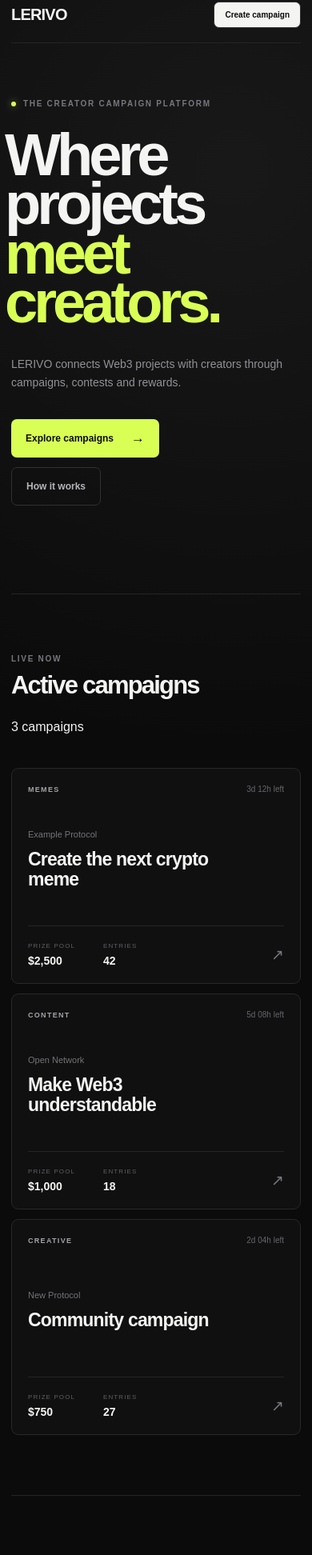
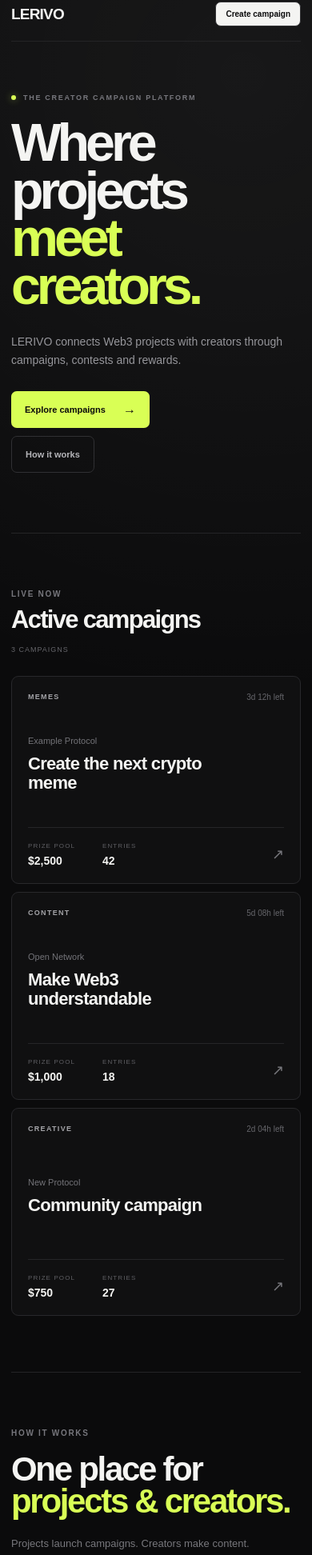
Before and after one commit to amirxme/lerivo-x, a Next.js app: page / in a window 390 px wide. Shown: the part 16-1960 px from the top of the page at 80% size. Built offline with nearby package versions, Linux system fonts and the light colour scheme.

Commit message:
Update globals.css

```diff
--- a/app/globals.css
+++ b/app/globals.css
@@ -31,9 +31,9 @@ button {
   overflow: hidden;
   background:
     radial-gradient(
-      circle at 75% 8%,
+      circle at 78% 4%,
       rgba(255, 255, 255, 0.055),
-      transparent 28%
+      transparent 30%
     ),
     #0b0b0c;
 }
@@ -42,7 +42,7 @@ button {
 
 .navbar {
   width: min(1180px, calc(100% - 40px));
-  height: 82px;
+  height: 76px;
   margin: 0 auto;
   display: flex;
   align-items: center;
@@ -51,7 +51,7 @@ button {
 }
 
 .logo {
-  font-size: 20px;
+  font-size: 19px;
   font-weight: 800;
   letter-spacing: -0.8px;
 }
@@ -63,8 +63,8 @@ button {
 }
 
 .nav-links a {
-  color: #96969b;
-  font-size: 13px;
+  color: #8d8d92;
+  font-size: 12px;
   transition: color 0.2s ease;
 }
 
@@ -76,9 +76,9 @@ button {
   border: 1px solid #333336;
   background: #f4f4f2;
   color: #0b0b0c;
-  padding: 11px 17px;
+  padding: 10px 16px;
   border-radius: 7px;
-  font-size: 12px;
+  font-size: 11px;
   font-weight: 700;
   cursor: pointer;
   transition:
@@ -95,18 +95,17 @@ button {
 
 .hero {
   width: min(1180px, calc(100% - 40px));
-  min-height: 680px;
+  min-height: 570px;
   margin: 0 auto;
   display: flex;
-  flex-direction: column;
-  justify-content: center;
+  align-items: center;
   position: relative;
   border-bottom: 1px solid #242426;
 }
 
 .hero-content {
-  max-width: 780px;
-  padding: 90px 0 120px;
+  max-width: 850px;
+  padding: 80px 0 90px;
 }
 
 .eyebrow,
@@ -121,7 +120,7 @@ button {
   display: flex;
   align-items: center;
   gap: 9px;
-  margin-bottom: 28px;
+  margin-bottom: 25px;
 }
 
 .status-dot {
@@ -129,15 +128,15 @@ button {
   height: 6px;
   border-radius: 50%;
   background: #d9ff55;
-  box-shadow: 0 0 10px rgba(217, 255, 85, 0.5);
+  box-shadow: 0 0 10px rgba(217, 255, 85, 0.45);
 }
 
 .hero h1 {
-  font-size: clamp(70px, 10vw, 142px);
-  line-height: 0.83;
-  letter-spacing: -8px;
+  max-width: 900px;
+  font-size: clamp(68px, 9vw, 126px);
+  line-height: 0.88;
+  letter-spacing: -7px;
   font-weight: 700;
-  margin-left: -8px;
 }
 
 .hero h1 span {
@@ -145,18 +144,18 @@ button {
 }
 
 .hero p {
-  max-width: 480px;
-  margin-top: 42px;
-  color: #929297;
-  font-size: 16px;
+  max-width: 500px;
+  margin-top: 34px;
+  color: #96969b;
+  font-size: 15px;
   line-height: 1.65;
 }
 
 .hero-actions {
   display: flex;
   align-items: center;
-  gap: 12px;
-  margin-top: 34px;
+  gap: 10px;
+  margin-top: 30px;
 }
 
 .primary-button,
@@ -164,14 +163,15 @@ button {
   display: inline-flex;
   align-items: center;
   gap: 22px;
-  height: 48px;
-  padding: 0 18px;
+  height: 46px;
+  padding: 0 17px;
   border-radius: 7px;
-  font-size: 12px;
+  font-size: 11px;
   font-weight: 700;
   transition:
     transform 0.2s ease,
-    background 0.2s ease;
+    background 0.2s ease,
+    border-color 0.2s ease;
 }
 
 .primary-button {
@@ -180,7 +180,7 @@ button {
 }
 
 .primary-button span {
-  font-size: 17px;
+  font-size: 16px;
 }
 
 .secondary-button {
@@ -195,28 +195,7 @@ button {
 
 .secondary-button:hover {
   background: #151517;
-}
-
-.hero-meta {
-  position: absolute;
-  right: 0;
-  bottom: 36px;
-  display: flex;
-  gap: 34px;
-}
-
-.hero-meta div {
-  display: flex;
-  flex-direction: column;
-  gap: 7px;
-  color: #55555a;
-  font-size: 9px;
-  letter-spacing: 1.3px;
-}
-
-.hero-meta span {
-  color: #a0a0a5;
-  font-size: 11px;
+  border-color: #444448;
 }
 
 /* CAMPAIGNS */
@@ -224,7 +203,7 @@ button {
 .campaign-section {
   width: min(1180px, calc(100% - 40px));
   margin: 0 auto;
-  padding: 110px 0;
+  padding: 95px 0 105px;
   border-bottom: 1px solid #242426;
 }
 
@@ -232,27 +211,20 @@ button {
   display: flex;
   align-items: flex-end;
   justify-content: space-between;
-  margin-bottom: 42px;
+  margin-bottom: 34px;
 }
 
 .section-header h2 {
-  margin-top: 10px;
-  font-size: 38px;
-  letter-spacing: -1.8px;
+  margin-top: 9px;
+  font-size: 36px;
+  letter-spacing: -1.7px;
 }
 
-.view-all {
-  color: #8e8e93;
-  font-size: 12px;
-  transition: color 0.2s ease;
-}
-
-.view-all span {
-  margin-left: 10px;
-}
-
-.view-all:hover {
-  color: #ffffff;
+.campaign-count {
+  color: #65656a;
+  font-size: 10px;
+  letter-spacing: 1px;
+  text-transform: uppercase;
 }
 
 .campaign-grid {
@@ -262,7 +234,7 @@ button {
 }
 
 .campaign-card {
-  min-height: 310px;
+  min-height: 285px;
   padding: 20px;
   border: 1px solid #28282b;
   border-radius: 9px;
@@ -272,11 +244,13 @@ button {
   justify-content: space-between;
   transition:
     border-color 0.25s ease,
-    transform 0.25s ease;
+    transform 0.25s ease,
+    background 0.25s ease;
 }
 
 .campaign-card:hover {
-  border-color: #454549;
+  border-color: #47474b;
+  background: #121214;
   transform: translateY(-3px);
 }
 
@@ -302,21 +276,21 @@ button {
 .project-name {
   color: #737378;
   font-size: 11px;
-  margin-bottom: 13px;
+  margin-bottom: 11px;
 }
 
 .card-main h3 {
   max-width: 270px;
-  font-size: 23px;
+  font-size: 22px;
   line-height: 1.1;
-  letter-spacing: -0.8px;
+  letter-spacing: -0.7px;
 }
 
 .card-bottom {
-  padding-top: 20px;
+  padding-top: 18px;
   border-top: 1px solid #252528;
   justify-content: flex-start;
-  gap: 35px;
+  gap: 34px;
 }
 
 .card-bottom > div {
@@ -339,7 +313,15 @@ button {
 .arrow {
   margin-left: auto;
   color: #77777c;
-  font-size: 19px;
+  font-size: 18px;
+  transition:
+    transform 0.2s ease,
+    color 0.2s ease;
+}
+
+.campaign-card:hover .arrow {
+  color: #d9ff55;
+  transform: translate(2px, -2px);
 }
 
 /* PROCESS */
@@ -347,18 +329,44 @@ button {
 .process-section {
   width: min(1180px, calc(100% - 40px));
   margin: 0 auto;
-  padding: 110px 0 130px;
+  padding: 95px 0 115px;
+}
+
+.process-intro {
+  display: flex;
+  align-items: flex-end;
+  justify-content: space-between;
+  gap: 40px;
+  margin-top: 22px;
+}
+
+.process-intro h2 {
+  font-size: 54px;
+  line-height: 0.95;
+  letter-spacing: -3px;
+}
+
+.process-intro h2 span {
+  color: #d9ff55;
+}
+
+.process-intro p {
+  max-width: 330px;
+  color: #77777c;
+  font-size: 13px;
+  line-height: 1.65;
+  padding-bottom: 4px;
 }
 
 .process-grid {
   display: grid;
   grid-template-columns: repeat(3, 1fr);
-  margin-top: 48px;
+  margin-top: 65px;
   border-top: 1px solid #28282b;
 }
 
 .process-grid > div {
-  padding: 28px 30px 0 0;
+  padding: 25px 30px 0 0;
   border-right: 1px solid #28282b;
 }
 
@@ -376,14 +384,14 @@ button {
 }
 
 .process-grid h3 {
-  margin-top: 65px;
-  font-size: 25px;
+  margin-top: 55px;
+  font-size: 24px;
   letter-spacing: -1px;
 }
 
 .process-grid p {
   max-width: 280px;
-  margin-top: 15px;
+  margin-top: 14px;
   color: #77777c;
   font-size: 13px;
   line-height: 1.65;
@@ -394,11 +402,11 @@ button {
 .footer {
   width: min(1180px, calc(100% - 40px));
   margin: 0 auto;
-  padding: 28px 0;
+  padding: 26px 0;
   display: flex;
   justify-content: space-between;
   color: #55555a;
-  font-size: 11px;
+  font-size: 10px;
   border-top: 1px solid #242426;
 }
 
@@ -407,7 +415,7 @@ button {
 @media (max-width: 760px) {
   .navbar {
     width: calc(100% - 28px);
-    height: 70px;
+    height: 68px;
   }
 
   .nav-links {
@@ -415,38 +423,40 @@ button {
   }
 
   .nav-button {
-    padding: 10px 13px;
+    padding: 9px 12px;
     font-size: 10px;
   }
 
   .hero {
     width: calc(100% - 28px);
-    min-height: 650px;
+    min-height: 560px;
   }
 
   .hero-content {
-    padding: 70px 0 110px;
+    padding: 65px 0 75px;
+  }
+
+  .eyebrow {
+    margin-bottom: 22px;
+    font-size: 9px;
   }
 
   .hero h1 {
-    font-size: clamp(64px, 19vw, 100px);
+    font-size: clamp(57px, 17vw, 88px);
     letter-spacing: -5px;
+    line-height: 0.9;
   }
 
   .hero p {
+    max-width: 390px;
+    margin-top: 28px;
     font-size: 14px;
-    margin-top: 35px;
   }
 
   .hero-actions {
     flex-direction: column;
     align-items: flex-start;
-  }
-
-  .hero-meta {
-    left: 0;
-    right: auto;
-    gap: 24px;
+    margin-top: 27px;
   }
 
   .campaign-section,
@@ -457,34 +467,56 @@ button {
 
   .campaign-section,
   .process-section {
-    padding: 75px 0;
+    padding: 70px 0;
   }
 
   .section-header {
     align-items: flex-start;
-    gap: 25px;
+    gap: 14px;
     flex-direction: column;
+    margin-bottom: 28px;
   }
 
   .section-header h2 {
     font-size: 31px;
   }
 
+  .campaign-count {
+    font-size: 9px;
+  }
+
   .campaign-grid {
     grid-template-columns: 1fr;
+    gap: 10px;
   }
 
   .campaign-card {
-    min-height: 270px;
+    min-height: 260px;
+  }
+
+  .process-intro {
+    display: block;
+    margin-top: 20px;
+  }
+
+  .process-intro h2 {
+    font-size: 42px;
+    letter-spacing: -2.3px;
+  }
+
+  .process-intro p {
+    margin-top: 22px;
+    max-width: 320px;
   }
 
   .process-grid {
     grid-template-columns: 1fr;
+    margin-top: 48px;
   }
 
   .process-grid > div,
   .process-grid > div:not(:first-child) {
-    padding: 25px 0;
+    padding: 23px 0;
     border-right: 0;
     border-bottom: 1px solid #28282b;
   }
@@ -494,10 +526,10 @@ button {
   }
 
   .process-grid h3 {
-    margin-top: 35px;
+    margin-top: 32px;
   }
 
   .footer {
-    padding-bottom: 25px;
+    padding-bottom: 22px;
   }
 }
```
